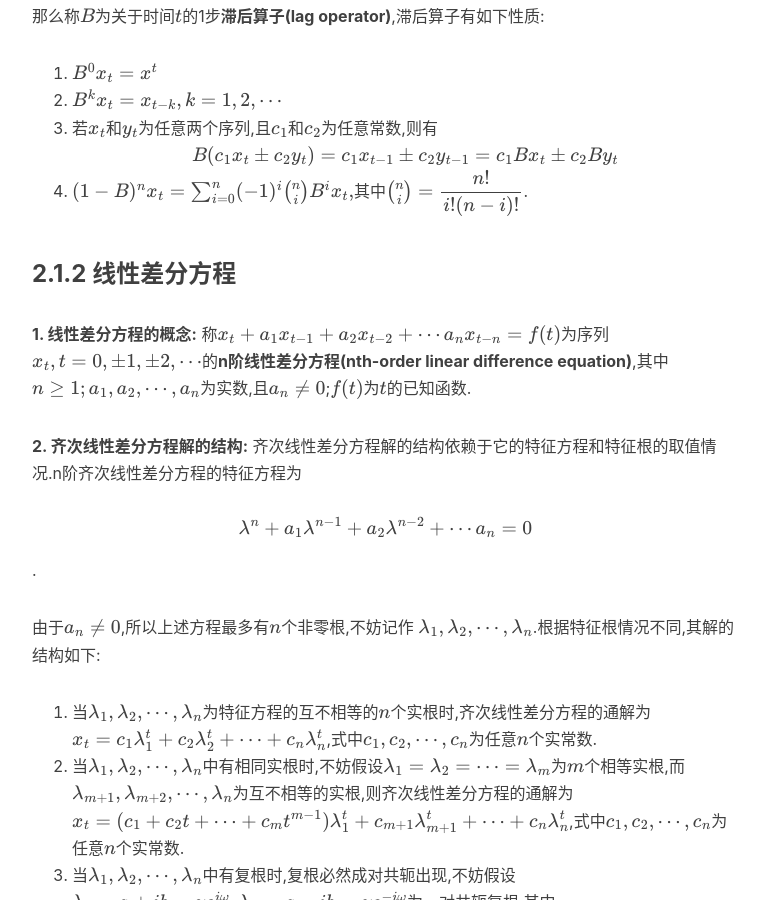
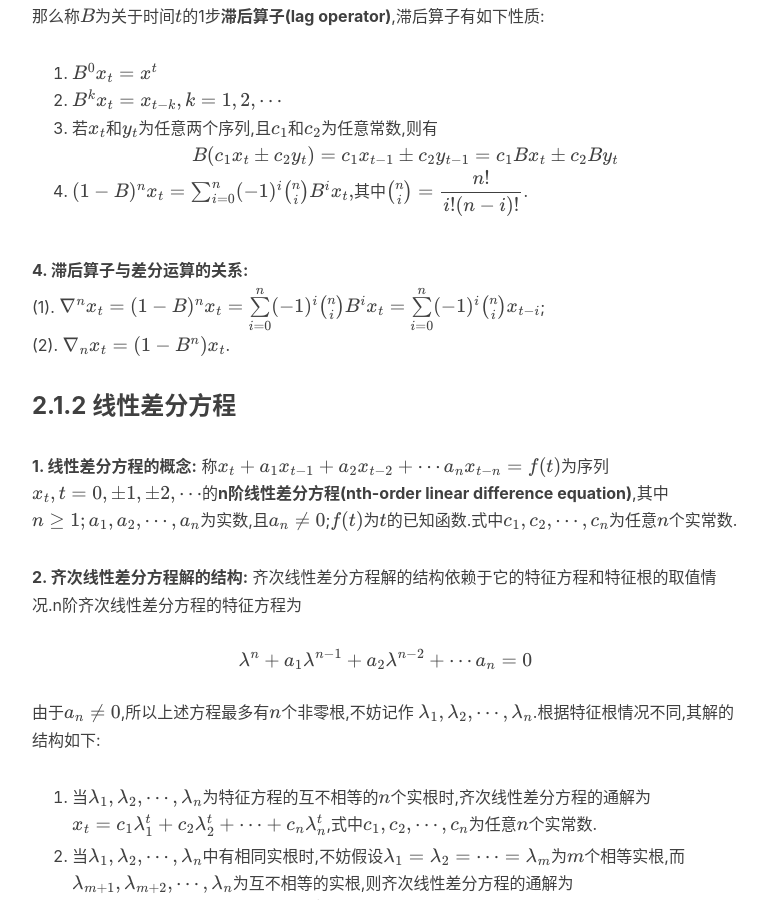
Before and after one commit to aaakgod/aaakgod.github.io, a Jekyll site: the page built from _posts/2019-03-23-Time.md, in a window 1280 px wide and 900 px high, scrolled down 913 px. Shown: the whole window, without its empty margins (233-1000 px from the left). Built offline with Jekyll 4.4.1, drawn with Linux system fonts in a browser that asks for light colours; nearby versions of some CDN libraries; formulas are drawn with MathJax 3; comment, search, counter and statistics services are not loaded.

Commit message:
time series

```diff
--- a/_posts/2019-03-23-Time.md
+++ b/_posts/2019-03-23-Time.md
@@ -24,15 +24,21 @@ $$\nabla x_t = x_t-x_{t-1}$$.
 3. 若${x_t}$和${y_t}$为任意两个序列,且$c_1$和$c_2$为任意常数,则有<center>$B(c_1 x_t \pm c_2 y_t) = c_1 x_{t-1} \pm c_2 y_{t-1} = c_1 B x_t \pm c_2 B y_t$</center>
 4. $(1-B)^n x_t = \sum_{i=0}^n (-1)^i \tbinom{n}{i} B^i x_t,$其中$\tbinom{n}{i}=\dfrac{n!}{i!(n-i)!}$.
 
+**4. 滞后算子与差分运算的关系:**
+(1). $\nabla^n x_t=(1-B)^n x_t=\sum\limits_{i=0}^{n}(-1)^i \tbinom{n}{i} B^i x_t=\sum\limits_{i=0}^{n}(-1)^i \tbinom{n}{i} x_{t-i}$;
+(2). $\nabla_n x_t=(1-B^n)x_t$.
+
 ### 2.1.2 线性差分方程
-**1. 线性差分方程的概念:** 称$x_t+a_1 x_{t-1}+a_2 x_{t-2}+\cdots a_n x_{t-n}=f(t)$为序列${x_t,t=0,\pm1,\pm2,\cdots}$的**n阶线性差分方程(nth-order linear difference equation)**,其中$n \geq 1;a_1,a_2,\cdots,a_n$为实数,且$a_n \not= 0$;$f(t)$为$t$的已知函数.
+**1. 线性差分方程的概念:** 称$x_t+a_1 x_{t-1}+a_2 x_{t-2}+\cdots a_n x_{t-n}=f(t)$为序列${x_t,t=0,\pm1,\pm2,\cdots}$的**n阶线性差分方程(nth-order linear difference equation)**,其中$n \geq 1;a_1,a_2,\cdots,a_n$为实数,且$a_n \not= 0$;$f(t)$为$t$的已知函数.式中$c_1,c_2,\cdots,c_n$为任意$n$个实常数.
 
 **2. 齐次线性差分方程解的结构:** 齐次线性差分方程解的结构依赖于它的特征方程和特征根的取值情况.n阶齐次线性差分方程的特征方程为
-<p>$$\lambda^n+a_1\lambda^{n-1}+a_2\lambda^{n-2}+\cdots a_n=0$$.</p>
+<p>$$\lambda^n+a_1\lambda^{n-1}+a_2\lambda^{n-2}+\cdots a_n=0$$</p>
 由于$a_n\not=0$,所以上述方程最多有$n$个非零根,不妨记作
 $$\lambda_1,\lambda_2,\cdots,\lambda_n$$.根据特征根情况不同,其解的结构如下:
 1. 当$\lambda_1,\lambda_2,\cdots,\lambda_n$为特征方程的互不相等的$n$个实根时,齐次线性差分方程的通解为$x_t=c_1 \lambda_{1}^{t}+c_2 \lambda_{2}^{t}+\cdots+c_n \lambda_{n}^{t}$,式中$c_1,c_2,\cdots,c_n$为任意$n$个实常数.
+
 2. 当$\lambda_1,\lambda_2,\cdots,\lambda_n$中有相同实根时,不妨假设$\lambda_1=\lambda_2=\cdots=\lambda_m$为$m$个相等实根,而$\lambda_{m+1},\lambda_{m+2},\cdots,\lambda_{n}$为互不相等的实根,则齐次线性差分方程的通解为$x_t=(c_1+c_2t+\cdots+c_mt^{m-1})\lambda_{1}^{t}+c_{m+1}\lambda_{m+1}^{t}+\cdots+c_n\lambda_{n}^{t}$,式中$c_1,c_2,\cdots,c_n$为任意$n$个实常数.
+
 3. 当$\lambda_1,\lambda_2,\cdots,\lambda_n$中有复根时,复根必然成对共轭出现,不妨假设$\lambda_1=a+ib=\gamma e^{i\omega},\lambda_2=a-ib=\gamma e^{-i\omega}$为一对共轭复根,其中$\gamma=\sqrt{a^2+b^2},\omega=arccos\dfrac{a}{\gamma}$,而$\lambda_3,\lambda_4,\cdots,\lambda_n$为互不相同的实根,这时齐次线性差分方程的通解为$$x_t=\gamma^t (c_1 e^{it\omega}+c_2 e^{-it\omega})+c_3 \lambda_{3}^{t}+\cdots+c_n \lambda_{n}^{t}$$,式中$c_1,c_2,\cdots,c_n$为任意$n$个实常数.
 
 **3. 非齐次线性差分方程的解:** $$x_t=x_t^{'}+x_{t}^{''}$$.
```
